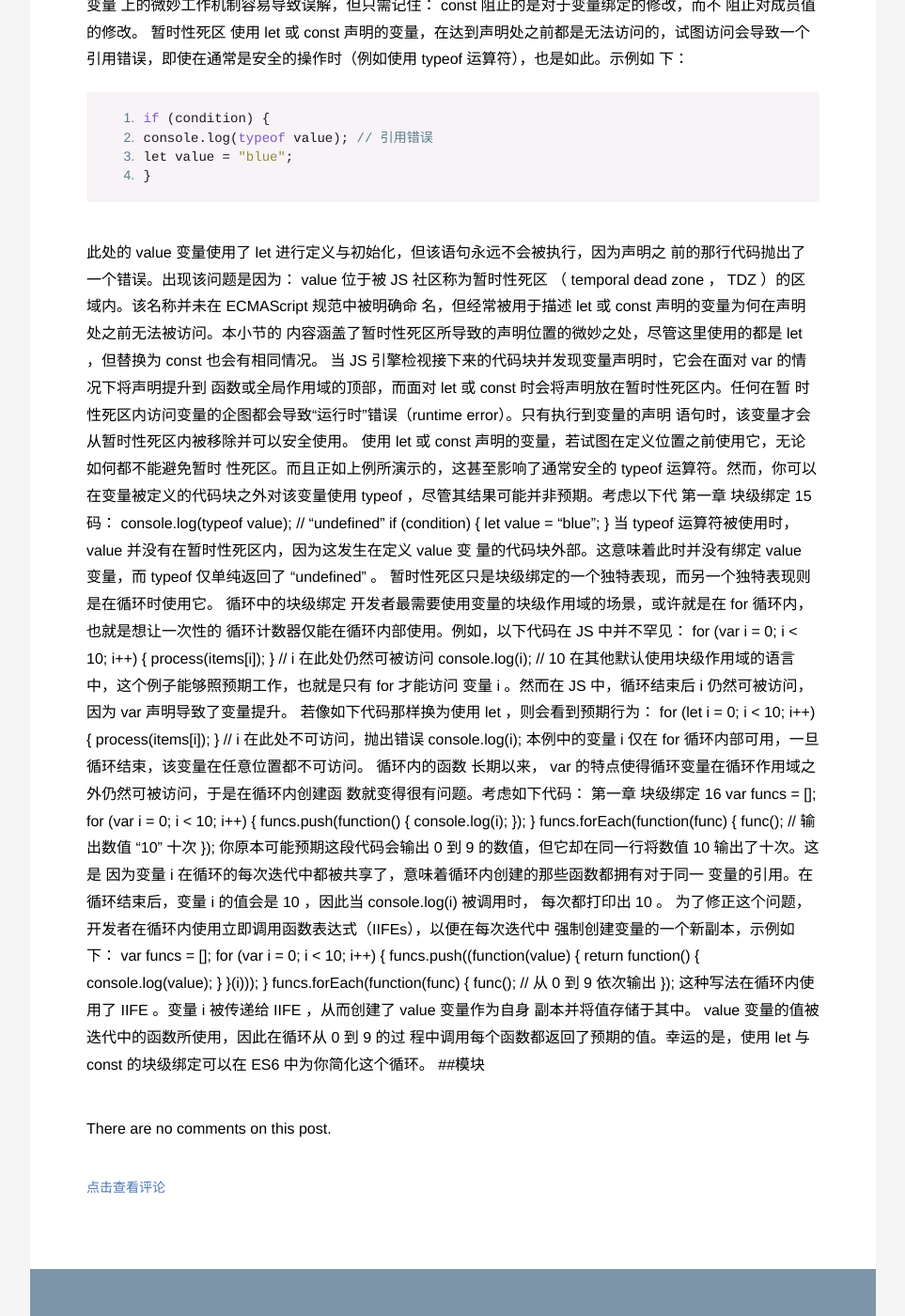
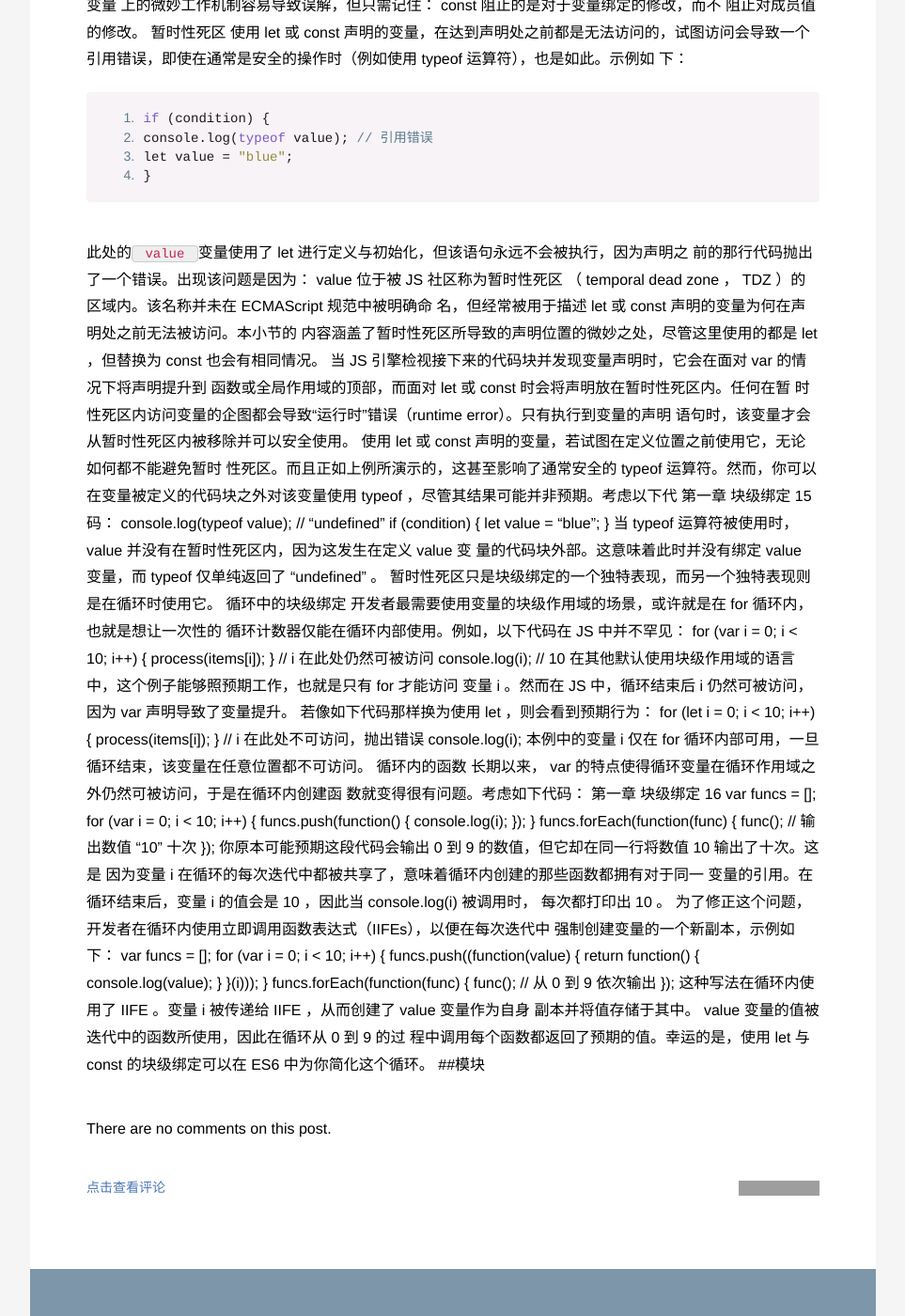
Before and after one commit to ioloveuu/ioloveuu.github.io, a Jekyll site: the page built from _posts/2016-08-01-ES6-notes.md, in a window 1280 px wide and 1400 px high, scrolled down 3891 px. Shown: the whole window at 94% size, without its empty margins (158-1121 px from the left). Built offline with Jekyll 4.4.1, drawn with Linux system fonts in a browser that asks for light colours; nearby versions of some CDN libraries; a script that is not in the unit is left out; grey boxes are pictures that could not be loaded.

````diff
--- a/_posts/2016-08-01-ES6-notes.md
+++ b/_posts/2016-08-01-ES6-notes.md
@@ -171,13 +171,15 @@ name: "Greg"
 使用  let  或  const  声明的变量，在达到声明处之前都是无法访问的，试图访问会导致一个
 引用错误，即使在通常是安全的操作时（例如使用  typeof  运算符），也是如此。示例如
 下：
+
 ```
 if (condition) {
 console.log(typeof value); // 引用错误
 let value = "blue";
 }
 ```
-此处的  value  变量使用了  let  进行定义与初始化，但该语句永远不会被执行，因为声明之
+
+此处的`  value  `变量使用了  let  进行定义与初始化，但该语句永远不会被执行，因为声明之
 前的那行代码抛出了一个错误。出现该问题是因为：  value  位于被 JS 社区称为暂时性死区
 （ temporal dead zone ， TDZ ）的区域内。该名称并未在 ECMAScript 规范中被明确命
 名，但经常被用于描述  let  或  const  声明的变量为何在声明处之前无法被访问。本小节的
````
